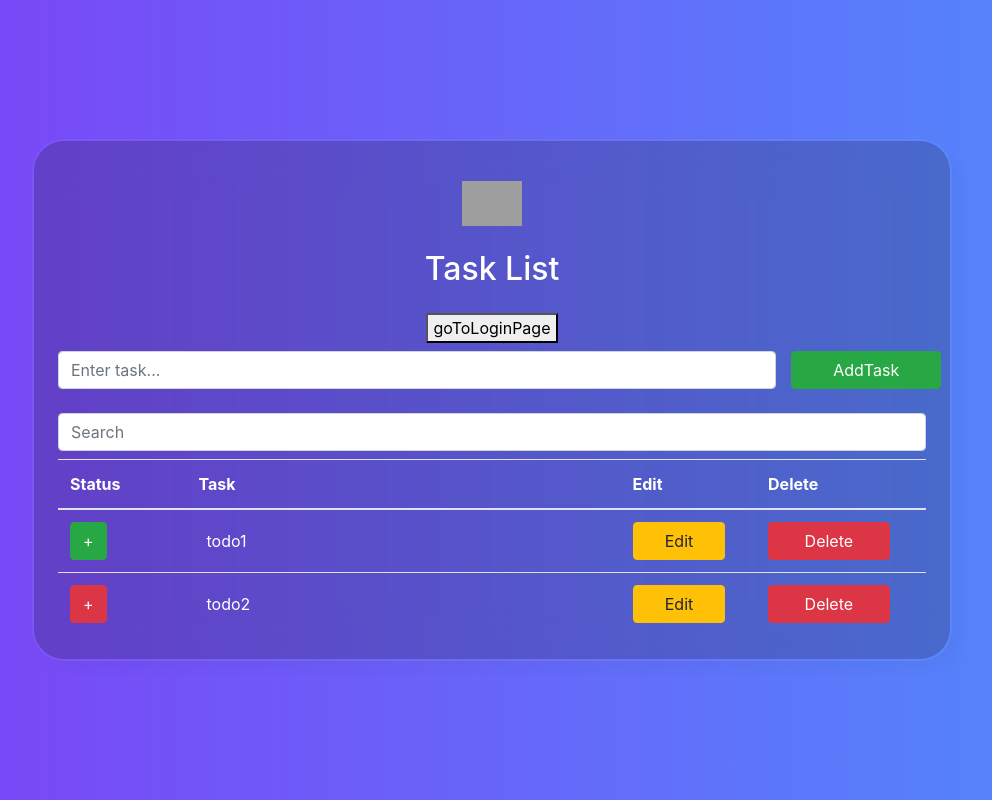
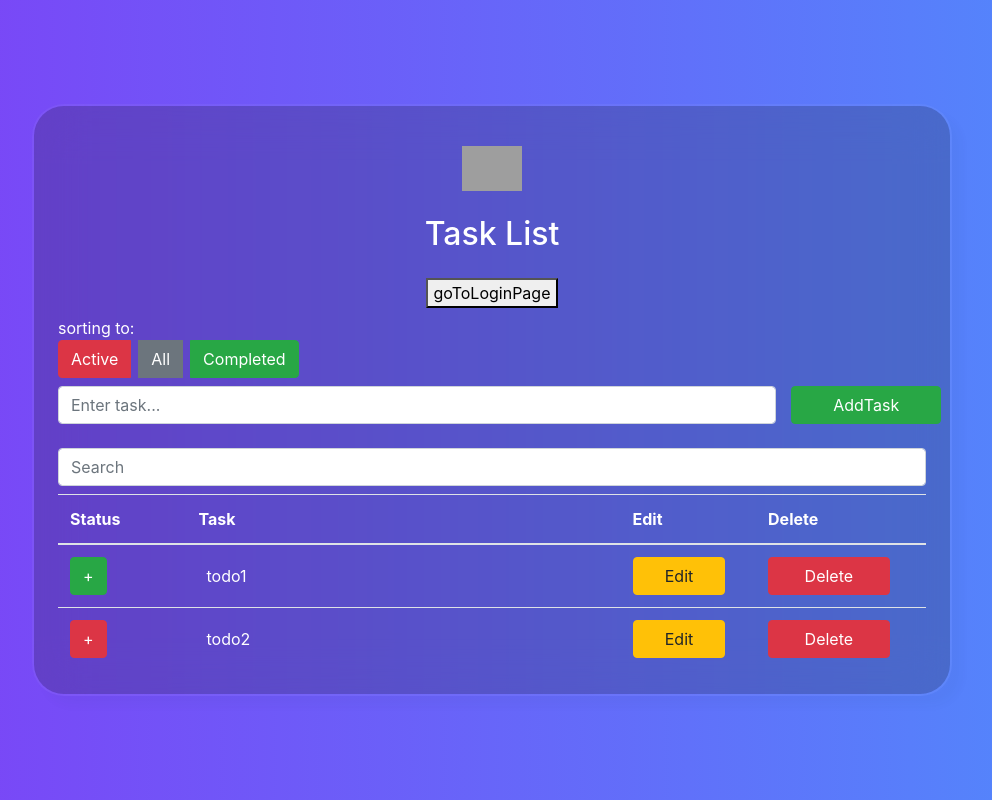
Before and after one commit to mrUCRF/todo-react-ts, a React (Create React App) app: page / in a window 1280 px wide. Shown: the whole page, without its empty margins (148-1140 px from the left). Built offline with nearby package versions, Linux system fonts and the light colour scheme; grey boxes are pictures that could not be loaded.

Commit message:
feat: created sort buttons on tasks

```diff
--- a/src/ features/todo/TodoApp.tsx
+++ b/src/ features/todo/TodoApp.tsx
@@ -6,6 +6,8 @@ import SearchTodo from "../../components/SearchTodo/SearchTodo";
 import TaskHeader from "../../components/TaskHeader/TaskHeader";
 import { TaskList } from "../../components/TaskList/TaskList";
 import { useNavigate } from "react-router-dom";
+import { StatusSortBtn } from "../../components/StatusSortBtn/StatusSortBtn";
+import { useEffect, useState } from "react";
 
 export interface ITodoList {
   id: number;
@@ -18,7 +20,13 @@ export const TodoApp = () => {
     return state.todo;
   });
 
-  const [searchQ, searchResult, onSearch] = useTodoSearch(todoList);
+  const [sortData, setSortData] = useState(todoList);
+  useEffect(() => {
+    setSortData(todoList);
+  }, [todoList]);
+
+  const [searchQ, searchResult, onSearch] = useTodoSearch(sortData);
+
   const navigate = useNavigate();
   const handleClick = () => {
     navigate("/login");
@@ -44,7 +52,10 @@ export const TodoApp = () => {
                       goToLoginPage
                     </button>
                   </div>
-
+                  <StatusSortBtn
+                    todoList={todoList}
+                    setSortData={setSortData}
+                  />
                   <AddTodoForm />
                   <SearchTodo onSearch={onSearch} searchQ={searchQ} />
 
--- /dev/null
+++ b/src/components/StatusSortBtn/StatusSortBtn.tsx
@@ -0,0 +1,49 @@
+import { ITodoList } from "../../ features/todo/TodoSlice";
+import { filterTodo } from "../../utils/filterTodo";
+
+interface Props {
+  todoList: ITodoList[];
+  setSortData: (e: ITodoList[]) => void;
+}
+
+export const StatusSortBtn: React.FC<Props> = ({ todoList, setSortData }) => {
+  const getSort = (value: string) => {
+    let result = filterTodo(todoList, value);
+    setSortData(result);
+  };
+
+  return (
+    <div>
+      sorting to:
+      <div>
+        <div
+          className="btn-group mb-2"
+          role="group"
+          aria-label="Basic mixed styles example"
+        >
+          <button
+            type="button"
+            className="btn btn-danger mr-2"
+            onClick={() => getSort("active")}
+          >
+            Active
+          </button>
+          <button
+            type="button"
+            className="btn btn-secondary mr-2"
+            onClick={() => getSort("all")}
+          >
+            All
+          </button>
+          <button
+            type="button"
+            className="btn btn-success mr-2"
+            onClick={() => getSort("completed")}
+          >
+            Completed
+          </button>
+        </div>
+      </div>
+    </div>
+  );
+};
--- a/src/components/TaskList/TaskList.tsx
+++ b/src/components/TaskList/TaskList.tsx
@@ -7,7 +7,7 @@ import { ITodoList } from "../../ features/todo/TodoApp";
 import { completedTodo } from "../../ features/todo/TodoSlice";
 
 interface Props {
-  searchResult: any;
+  searchResult: ITodoList[];
 }
 
 export const TaskList: React.FC<Props> = ({ searchResult }) => {
--- a/src/hooks/useTodoSearch.ts
+++ b/src/hooks/useTodoSearch.ts
@@ -4,7 +4,7 @@ import { ITodoList } from "../ features/todo/TodoApp";
 
 type TodoSearchTuple = [
   string,
-  ITodoList[] | null,
+  ITodoList[] | any,
   (e: React.ChangeEvent<HTMLInputElement>) => void
 ];
 
--- /dev/null
+++ b/src/utils/filterTodo.ts
@@ -0,0 +1,17 @@
+import { ITodoList } from "../ features/todo/TodoSlice";
+
+export const filterTodo = (taskList: ITodoList[], value: string) => {
+  let activeTask = [];
+  if (value) {
+    if (value === "active") {
+      activeTask = taskList.filter((i: ITodoList) => !i.status);
+      return activeTask;
+    } else if (value === "completed") {
+      activeTask = taskList.filter((i: ITodoList) => i.status);
+      return activeTask;
+    } else if (value === "all") {
+      return taskList;
+    }
+  }
+  return taskList;
+};
```
